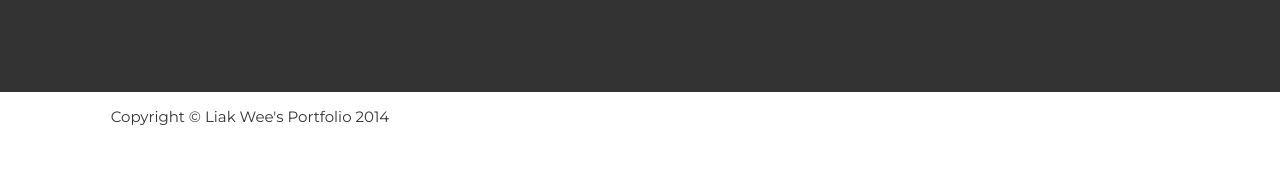
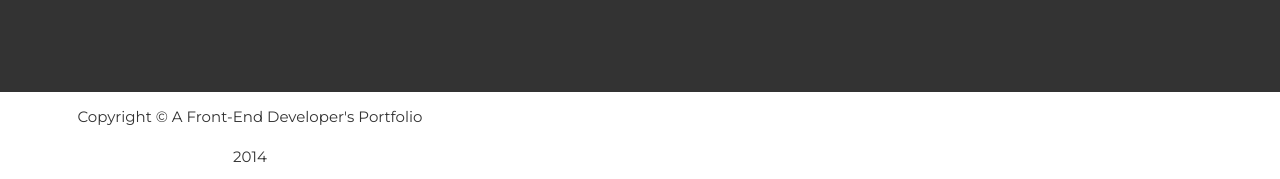
Before and after one commit to liakwee/liakwee.github.io, a Jekyll site: the page built from index.html, in a window 1280 px wide and 900 px high, scrolled down 3159 px. Shown: the part 718-897 px from the top of the window. Built offline with Jekyll 4.4.1, drawn with Linux system fonts in a browser that asks for light colours; some web fonts are replaced; Markdown is read by kramdown in place of the engine named in the settings; before the commit the page ends 4019 px from its top, so only the background shows below that; some of the changed text lies outside the part shown.

Commit message:
change title

```diff
--- a/_config.yml
+++ b/_config.yml
@@ -1,5 +1,5 @@
 # Site settings
-title: Liak Wee's Portfolio
+title: A Front-End Developer's Portfolio
 email: liakwee@gmail.com
 description: > # this means to ignore newlines until "baseurl:"
   Write an awesome description for your new site here. You can edit this
--- a/_includes/header.html
+++ b/_includes/header.html
@@ -39,7 +39,7 @@
         <div class="container">
             <div class="intro-text">
                 <div class="intro-lead-in">Welcome To Liak Wee's Portfolio</div>
-                <div class="intro-heading">It's Nice To Meet You</div>
+                <div class="intro-heading">Front End Developer</div>
             </div>
         </div>
     </header>
```
